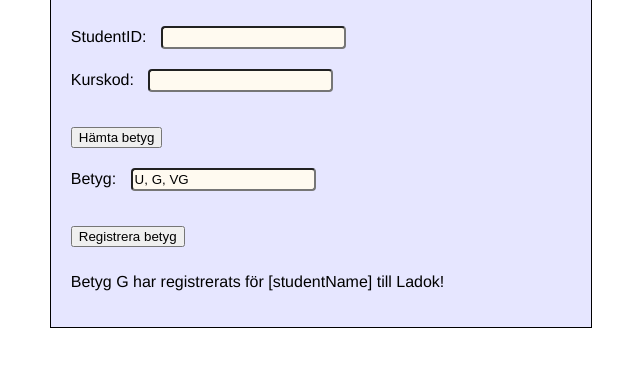
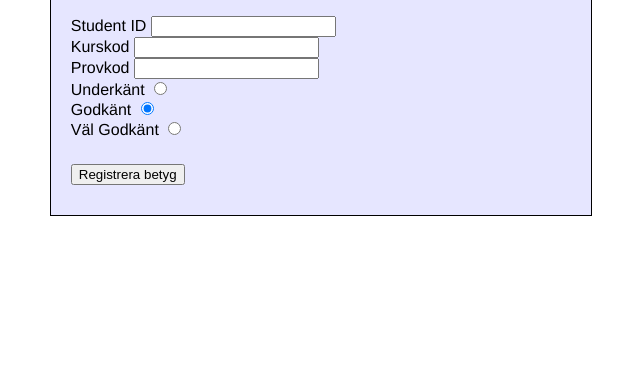
Before and after one commit to OskarHulter/ltuRegisterGradeAssignment, a plain HTML site: page View/index.html in a window 1280 px wide. Shown: the part 174-540 px from the top of the page, without its empty margins (211-851 px from the left). Drawn offline with Linux system fonts and the light colour scheme; a web font is replaced by a local one.

Commit message:
Ändrade formuläret. +radiobuttons, labels & id's

```diff
--- a/View/index.html
+++ b/View/index.html
@@ -1,6 +1,5 @@
 <!doctype html>
 <html>
-
 <head>
     <title>Registrera betyg</title>
     <meta charset="utf-8">
@@ -13,18 +12,26 @@
         <image src="images/ladok.png" id="ladok"/>
         <h1>Registrera betyg</h1>
         <form action="">
-            StudentID:
-            <input type="text" class="floral"><br>
-            Kurskod:
-            <input type="text" class="floral"><br>
-            <input type="submit" value="Hämta betyg" class="btn"><br>
-            Betyg:
-            <input type="text" class="floral" value="U, G, VG"><br>
+            <label for="studentId">Student ID</label>
+            <input type="text" class="inputField" id="studentId"><br>
+
+            <label for="kursKod">Kurskod</label>
+            <input type="text" class="inputField" id="kursKod"><br>
+
+            <label for="provKod">Provkod</label>
+            <input type="text" class="inputField" id="provKod"><br>
+
+            <label for="u">Underkänt</label>
+            <input type="radio" class="inputField" id="u" value="Underkänt"><br>
+
+            <label for="g">Godkänt</label>
+            <input type="radio" class="inputField" id="g" value="Godkänt" checked><br>
+
+            <label for="vg">Väl Godkänt</label>
+            <input type="radio" class="inputField" id="vg" value="Väl Godkänt"><br>
+
             <input type="submit" value="Registrera betyg" class="btn">
-            <p>Betyg G har registrerats för [studentName] till Ladok!</p>
-            <!-- <label value="Betyg G har registrerats för till Ladok!"></label> -->
         </form>
-
     </div>
 
 
@@ -32,5 +39,4 @@
     <script type="text/javascript" src="js/main.js"></script>
 
 </body>
-
 </html>
```
